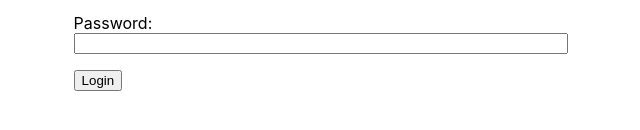
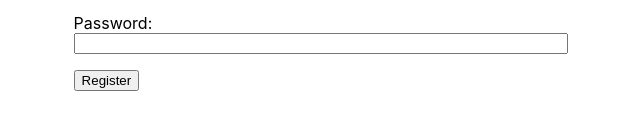
Before and after one commit to CarlsJr4/mern-practice, a React (Create React App) app: page / in a window 1280 px wide. Shown: the part 436-566 px from the top of the page, without its empty margins (80-720 px from the left). Built offline with nearby package versions, Linux system fonts and the light colour scheme.

Commit message:
Fixed bug that allowed users to view login page while authenticated

```diff
--- a/src/App.js
+++ b/src/App.js
@@ -7,6 +7,10 @@ import Home from './components/Home';
 import Post from './components/Post';
 import Auth from './components/auth/Auth';
 
+// Current bugs we need to fix
+// Fix handling redirects after logging out
+// Prevent the user from accessing login while authenticated
+
 // The point of this component is to hold state and routes
 function App() {
 	const [isAuth, setAuth] = useState(false);
@@ -14,10 +18,10 @@ function App() {
 	const [currentPost, updateCurrentPost] = useState({}); // Keep track of which post to render when accessing a post
 	const token = localStorage.getItem('jwt');
 
-		// Function is separated here to prevent a "cannot update component from inside a component" error
-		function handlePostClick(post) {
-			updateCurrentPost(post);
-		}
+	// Function is separated here to prevent a "cannot update component from inside a component" error
+	function handlePostClick(post) {
+		updateCurrentPost(post);
+	}
 
 	// We could store errors in the state and render them in the client
 	async function handleAuth(e, userInfo, route) {
@@ -25,16 +29,14 @@ function App() {
 		e.target.reset();
 		try {
 			const session = await axios.post(`http://localhost:3000/api/users/${route}`, userInfo);
-			const token = session.data.token;
-			const user = session.data.user;
-			// This should be cleared clientside when the user logs out or exits the page
+			const {token, user} = session.data
 			localStorage.setItem('jwt', token);
 			// We pull properties out of the user so we don't store certain info in localstorage
-			const userInfo = {
+			const userProperties = {
 				username: user.username
 			}
-			localStorage.setItem('userInfo', JSON.stringify(userInfo));
-			setAuth(true);
+			localStorage.setItem('user', JSON.stringify(userProperties));
+			setAuth(true); // To allow the login page to redirect the user to the blog
 		}
 		catch (ex) {
 			console.log(ex);
@@ -47,7 +49,7 @@ function App() {
 		<Router>
 			<Switch>
 				<Route path="/" exact>
-					{isAuth ?
+					{(isAuth || token) ?
 						<Redirect to="/blog"/> :
 						<Auth handleAuth={handleAuth} />
 					}
--- a/src/components/auth/Register.js
+++ b/src/components/auth/Register.js
@@ -42,7 +42,7 @@ export default function Register({handleAuth}) {
 				/>
 				<input
 					type="submit"
-					value="Login"
+					value="Register"
 				/>
 			</form>
 		</div>
```
